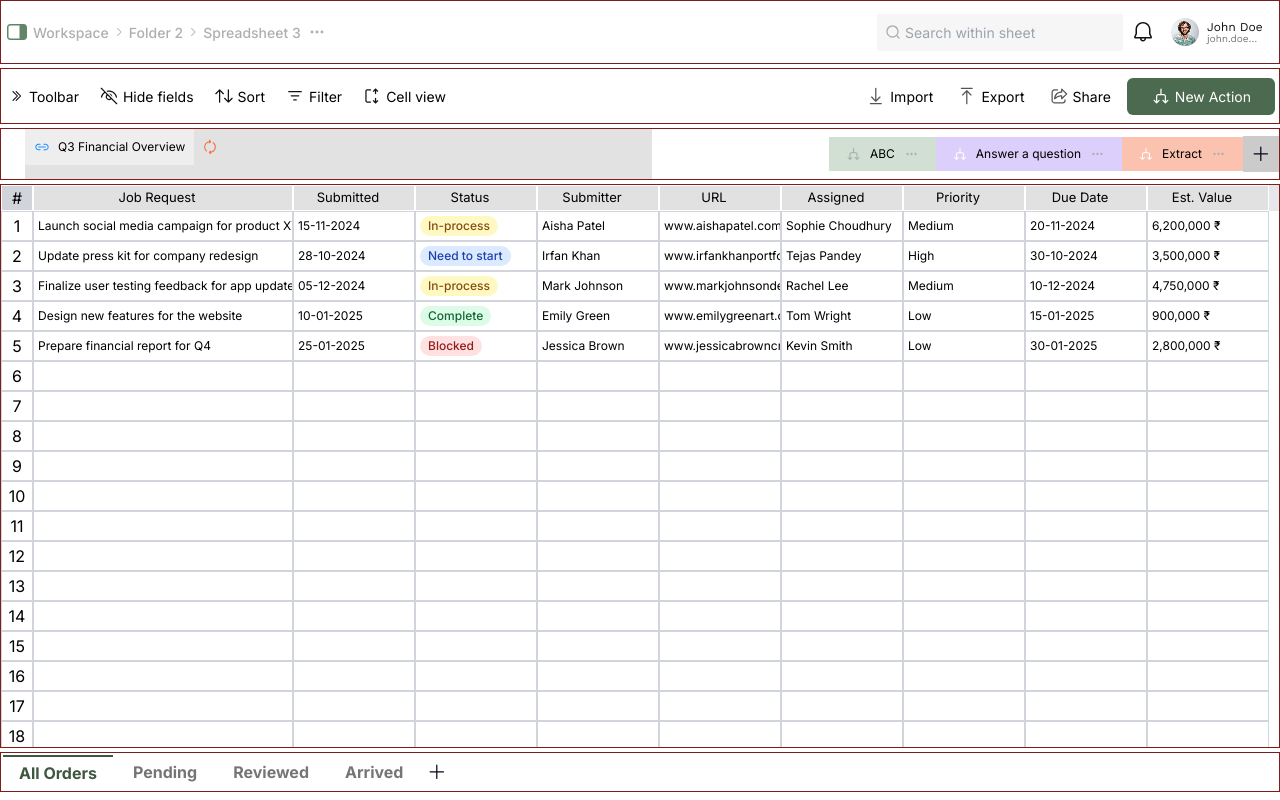
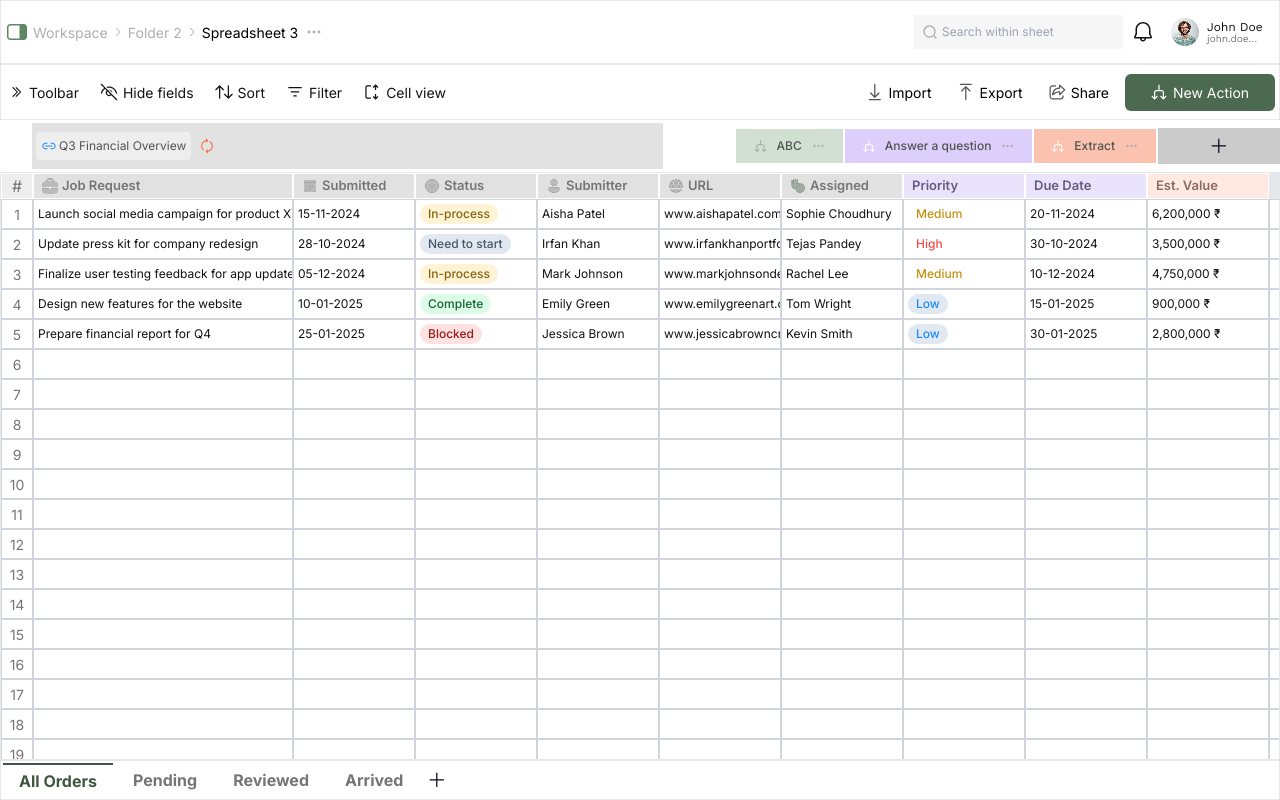
Before and after one commit to prashantsingh019/Spreadsheet-Clone, a React (Vite) app: page / in a window 1280 px wide. Built offline with nearby package versions, Linux system fonts and the light colour scheme.

Commit message:
CSS adjustmetns like font matching,Text size adjust

```diff
--- a/src/App.tsx
+++ b/src/App.tsx
@@ -21,11 +21,11 @@ function App() {
   //     setSheets(sheetname);
   // }
   return (
-    <main className="w-screen h-screen flex flex-col gap-1 overflow-hidden bg-[#FFFFFF] ">
+    <main className="w-screen h-screen flex flex-col gap-.5 overflow-hidden bg-[#FFFFFF] ">
       <TitleBar /> {/* height: 8% */}
       <ToolBar /> {/* height: 7% */}
       <FormulaBar /> {/* height: 6.5% */}
-      <SpreadSheetBody /> {/*height: 60%*/}
+      <SpreadSheetBody /> {/*height: 73.5%%*/}
 
       <SheetBar
         sheets={sheets}
--- a/src/component/FormulaBar.tsx
+++ b/src/component/FormulaBar.tsx
@@ -2,17 +2,24 @@
 
 function FormulaBar() {
   return (
-        <section className="h-[6.5%] w-full pl-6 flex justify-between text-[12px] border border-red-900">
-          <div className="left bg-[#E2E2E2] w-[50%]">
-            <div className="formula-bar flex items-center gap-2 ">
-              <div className="tab flex items-center gap-2 bg-[#EEEEEE] border border-[#EEEEEE] p-2">
+        <section className="h-[6.5%] w-full pl-8 flex justify-between text-[12px] items-center">
+
+          <div className="left bg-[#E2E2E2] w-[631px] h-[88%] pt-1">
+
+            <div className="p-1 h-[90%] formula-bar flex items-center  gap-2">
+
+              <div className="tab flex rounded bg-[#EEEEEE] border border-[#EEEEEE] p-1 text-[#545454]">
                 {" "}
-                <img src="./Link.svg" /> Q3 Financial Overview
+                <img src="./Link.svg" className="w-4 mr-0.5"/> Q3 Financial Overview
               </div>
-              <img src="./Arrow Sync.svg" />
+              <img src="./Arrow Sync.svg" className="w-4" />
+
             </div>
+
           </div>
-          <div className="right flex items-center">
+
+
+          <div className="right flex items-center font-medium gap-0.5 text-[#505450]">
             <div className="flex items-center gap-2 bg-[#D2E0D4] px-4 py-2">
               <img src="/Arrow Split (1).svg" />
               ABC
@@ -31,7 +38,7 @@ function FormulaBar() {
                 <img src="/More.svg" />
               </div>
 
-            <div className="bg-[#CBCBCB] px-2 py-2">
+            <div className="bg-[#CBCBCB] px-2 py-2 w-[122px] flex justify-center items-center]">
               <img src="/Add.svg" />
             </div>
 
--- a/src/component/Sheet.tsx
+++ b/src/component/Sheet.tsx
@@ -2,25 +2,85 @@ import { useState } from "react";
 
 type cellData = string[][];
 
+type Column = {
+  headerName: string;
+  iconUrl: string;
+  color: string;
+  bgColor: string;
+};
 export default function Sheet() {
   const rows = 50;
-  const cols = 9;
+  const cols = 10;
 
   const [columnWidth, setColumnWidth] = useState<number[]>(() => {
     const widths = Array(cols).fill(122);
     widths[0] = 260; // First column wider
     return widths;
   });
-  const [columns] = useState<string[]>([
-    "Job Request",
-    "Submitted",
-    "Status",
-    "Submitter",
-    "URL",
-    "Assigned",
-    "Priority",
-    "Due Date",
-    "Est. Value",
+
+  const [columns] = useState<Column[]>([
+    {
+      headerName: "Job Request",
+      iconUrl: "./Icons for headers/briefcase.svg",
+      color: "",
+      bgColor: "",
+    },
+
+    {
+      headerName: "Submitted",
+      iconUrl: "./Icons for headers/Calendar.svg",
+      color: "",
+      bgColor: "",
+    },
+
+    {
+      headerName: "Status",
+      iconUrl: "./Icons for headers/Chevron Circle.svg",
+      color: "",
+      bgColor: "",
+    },
+
+    {
+      headerName: "Submitter",
+      iconUrl: "./Icons for headers/Person.svg",
+      color: "",
+      bgColor: "",
+    },
+
+    {
+      headerName: "URL",
+      iconUrl: "./Icons for headers/Globe.svg",
+      color: "",
+      bgColor: "",
+    },
+
+    {
+      headerName: "Assigned",
+      iconUrl: "./Icons for headers/Emoji.svg",
+      color: "",
+      bgColor: "",
+    },
+
+    {
+      headerName: "Priority",
+      iconUrl: "",
+      color: "#655C80",
+      bgColor: "#EAE3FC",
+    },
+
+    {
+      headerName: "Due Date",
+      iconUrl: "",
+      color: "#655C80",
+      bgColor: "#EAE3FC",
+    },
+
+    {
+      headerName: "Est. Value",
+      iconUrl: "",
+      color: "#8C6C62",
+      bgColor: "#FFE9E0",
+    },
   ]);
 
   const [data] = useState<cellData>(() => {
@@ -128,11 +188,11 @@ export default function Sheet() {
   };
 
   return (
-    <div className="flex flex-col overflow-y-scroll h-full">
+    <div className="flex flex-col overflow-y-scroll h-full text-[#121212]">
       {/* Header Row */}
       <section className="flex bg-gray-200">
         {/* Row number header */}
-        <div className="w-[32px] min-w-[32px] flex justify-center items-center border border-white bg-gray-300">
+        <div className="w-[32px] min-w-[32px] flex justify-center items-center border text-[#757575] border-white bg-[#EEEEEE]">
           #
         </div>
 
@@ -146,9 +206,24 @@ export default function Sheet() {
           {columns.map((colName, i) => (
             <div
               key={i}
-              className="relative py-0.5 text-center bg-[#e2e1e1] pr-5 pl-2 border border-white"
+              className={`
+
+  font-semibold flex justify-between items-center relative py-0.5 text-center pr-5 pl-2 border border-white
+`}
+              style={{
+                color: colName.color || "#757575",
+                backgroundColor: colName.bgColor || "#e2e1e1",
+              }}
             >
-              {colName}
+              <span className="flex gap-1 items-center">
+                {colName.iconUrl !== "" ? (
+                  <img src={colName.iconUrl} className="w-4 h-4" />
+                ) : (
+                  ""
+                )}
+                {colName.headerName}
+              </span>
+
               <div
                 className="absolute top-0 right-0 w-1 h-full cursor-col-resize z-10"
                 onMouseDown={(e) => handleColumnResize(e, i)}
@@ -162,7 +237,7 @@ export default function Sheet() {
       {data.map((row, rowIndex) => (
         <div key={rowIndex} className="flex">
           {/* Row number */}
-          <div className="w-[32px] min-w-[32px] border border-gray-300 flex justify-center items-center">
+          <div className="text-[#757575] text-[14px] w-[32px] min-w-[32px] border border-gray-300 flex justify-center items-center">
             {rowIndex + 1}
           </div>
 
@@ -188,19 +263,20 @@ export default function Sheet() {
                   onClick={() => setEditingCell([rowIndex, colsIndex])}
                   onKeyDown={(e) => ArrowMovements(e, rowIndex, colsIndex)}
                 >
-                  {colsIndex === 2 ? (
+                  {colsIndex === 2 || colsIndex === 6? (
                     <span
                       className={`px-2 py-[2px] rounded-full text-xs font-medium
         ${
           cell === "In-process"
-            ? "bg-yellow-100 text-yellow-800"
+            ? "bg-[#FFF3D6] text-[#85640B]"
             : cell === "Blocked"
             ? "bg-red-100 text-red-800"
             : cell === "Complete"
             ? "bg-green-100 text-green-800"
             : cell === "Need to start"
-            ? "bg-blue-100 text-blue-800"
-            : ""
+            ? "bg-[#E2E8F0] text-[#475569]"
+            : cell === "Low" ?"bg-[#E2E8F0] text-[#1A8CFF]":
+            cell === "Medium"?"text-[#C29210]":cell === "High" ? "text-[#EF4D44]":''
         }
       `}
                     >
--- a/src/component/SheetBar.tsx
+++ b/src/component/SheetBar.tsx
@@ -19,7 +19,7 @@ function SheetBar({
   };
 
   return (
-    <div className="h-[5%] w-full border border-red-900 flex items-center p-0.5">
+    <div className="h-[5%] w-full border flex items-center p-0.5">
       {sheets.map((sheet, index) => {
         return (
           <SheetTab
--- a/src/component/SpreadSheetBody.tsx
+++ b/src/component/SpreadSheetBody.tsx
@@ -2,7 +2,7 @@ import Sheet from "./Sheet"
 
 function SpreadSheetBody() {
   return (
-    <div className="h-[70.5%] w-full border border-red-900 mb-0">
+    <div className="h-[73.5%] w-full border mb-0">
 
         <Sheet/>
         {/* <Sheet/> */}
--- a/src/component/TitleBar.tsx
+++ b/src/component/TitleBar.tsx
@@ -1,20 +1,20 @@
 function TitleBar() {
 
   return (
-    <section className="h-[8%] w-full flex justify-between p-1 text-[14px] border border-red-900">
+    <section className="h-[8%] w-full flex justify-between p-1 text-[14px] border ">
       <div className="left-sect flex items-center gap-1 text-[#AFAFAF] font-medium">
         <button className="border-none">
           <img src="./Panel.svg" />
         </button>
-        <a>Workspace</a>
+        <a className="text-[14px] font-normal">Workspace</a>
         <div className="icon">
           <img src="./Chevron.svg" />
         </div>
-        <a>Folder 2</a>
+        <a className="text-[14px] font-normal">Folder 2</a>
         <div className="icon">
           <img src="./Chevron.svg" />
         </div>
-        <a>Spreadsheet 3</a>
+        <a className="text-black text-[14px] font-normal">Spreadsheet 3</a>
         <div className="icon">
           <img src="./Icon frame.svg" />
         </div>
@@ -27,7 +27,7 @@ function TitleBar() {
           <input
             type="text"
             placeholder="Search within sheet"
-            className="bg-[#F6F6F6] outline-none"
+            className="bg-[#F6F6F6] outline-none text-[12px]"
           />
         </div>
         <div className="icon">
--- a/src/component/ToolBar.tsx
+++ b/src/component/ToolBar.tsx
@@ -1,24 +1,24 @@
 function ToolBar() {
   return (
-    <section className="h-[7%] w-full flex justify-between p-1 text-[14px] border border-red-900">
+    <section className="h-[7%] w-full flex justify-between p-1 text-[14px] border">
       <div className="left flex items-center gap-3">
-        <div className="flex items-center gap-1 hover:bg-gray-200 p-1 cursor-pointer rounded transition-all">
+        <div className="text-[#121212] flex items-center gap-1 hover:bg-gray-200 p-1 cursor-pointer rounded transition-all">
           <img src="./Chevron Double.svg" />
           Toolbar
         </div>
-        <div className="flex items-center gap-1 hover:bg-gray-200 p-1 cursor-pointer rounded transition-all">
+        <div className="text-[#121212] flex items-center gap-1 hover:bg-gray-200 p-1 cursor-pointer rounded transition-all">
           <img src="./Eye.svg" />
           Hide fields
         </div>
-        <div className="flex items-center gap-1 hover:bg-gray-200 p-1 cursor-pointer rounded transition-all">
+        <div className="text-[#121212] flex items-center gap-1 hover:bg-gray-200 p-1 cursor-pointer rounded transition-all">
           <img src="./Arrow Sort.svg" />
           Sort
         </div>
-        <div className="flex items-center gap-1 hover:bg-gray-200 p-1 cursor-pointer rounded transition-all">
+        <div className="text-[#121212] flex items-center gap-1 hover:bg-gray-200 p-1 cursor-pointer rounded transition-all">
           <img src="./Filter.svg" />
           Filter
         </div>
-        <div className="flex items-center gap-1 hover:bg-gray-200 p-1 cursor-pointer rounded transition-all">
+        <div className="text-[#121212] flex items-center gap-1 hover:bg-gray-200 p-1 cursor-pointer rounded transition-all">
           <img src="./Arrow Autofit.svg" />
           Cell view
         </div>
@@ -36,7 +36,7 @@ function ToolBar() {
           <img src="./Share.svg" />
           Share
         </button>
-        <button className="px-6 py-2 rounded-md flex items-center gap-1 bg-[#4B6A4F] text-white hover:bg-[#53885a] transition-all">
+        <button className="w-[150px] px-6 py-2 rounded-md flex items-center gap-1 bg-[#4B6A4F] text-white hover:bg-[#53885a] transition-all">
           <img src="./Arrow Split.svg" />
           New Action
         </button>
```
